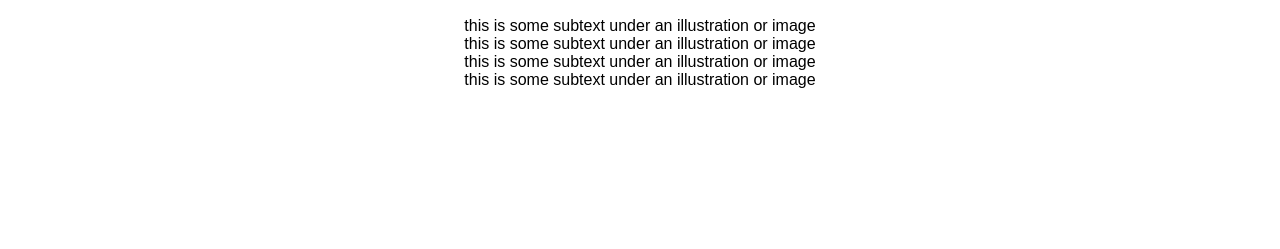
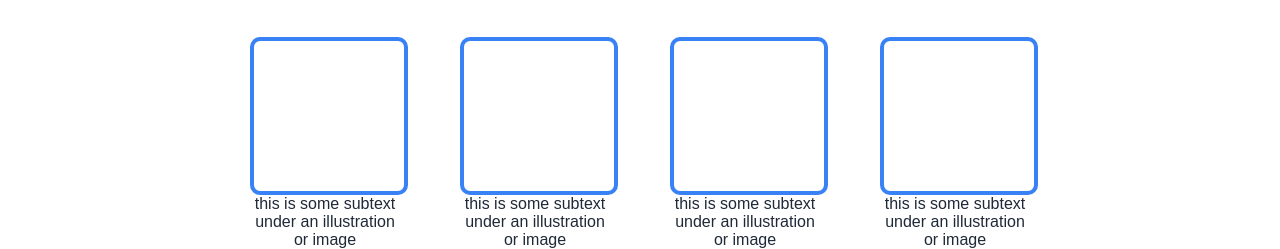
Before and after one commit to Raleese/landing-page, a plain HTML site: page index.html in a window 1280 px wide. Shown: the part 615-864 px from the top of the page. Before the commit the page ends 800 px from the top, so only its background shows below. Drawn offline with Linux system fonts and the light colour scheme.

Commit message:
Complete 2nd part of page

```diff
--- a/index.html
+++ b/index.html
@@ -34,15 +34,15 @@
                 <div class="imgtext">this is some subtext under an illustration or image</div>
             </div>
             <div class="box">
-                <div class="img3"></div>
+                <div class="img2"></div>
                 <div class="imgtext">this is some subtext under an illustration or image</div>
             </div>
             <div class="box">
-                <div class="img4"></div>
+                <div class="img2"></div>
                 <div class="imgtext">this is some subtext under an illustration or image</div>
             </div>
             <div class="box">
-                <div class="img5"></div>
+                <div class="img2"></div>
                 <div class="imgtext">this is some subtext under an illustration or image</div>
             </div>
         </div>
--- a/style.css
+++ b/style.css
@@ -78,7 +78,7 @@ a {
 .container2 {
     display: flex;
     flex-direction: column;
-    gap: 20px;
+    gap: 40px;
     align-items: center;
     margin-top: 50px;
 }
@@ -87,3 +87,21 @@ a {
     font-weight: 600;
     color: #1F2937;
 }
+.images {
+    display: flex;
+    gap: 60px;
+}
+.box {
+    display: flex;
+    flex-direction: column;
+    width: 150px;
+    text-align: center;
+    font-size: 16px;
+    color: #1F2937;
+}
+.img2 {
+    border:4px solid #3882F6;
+    border-radius: 10px;
+    height: 150px;
+    width: 150px;
+}
```
